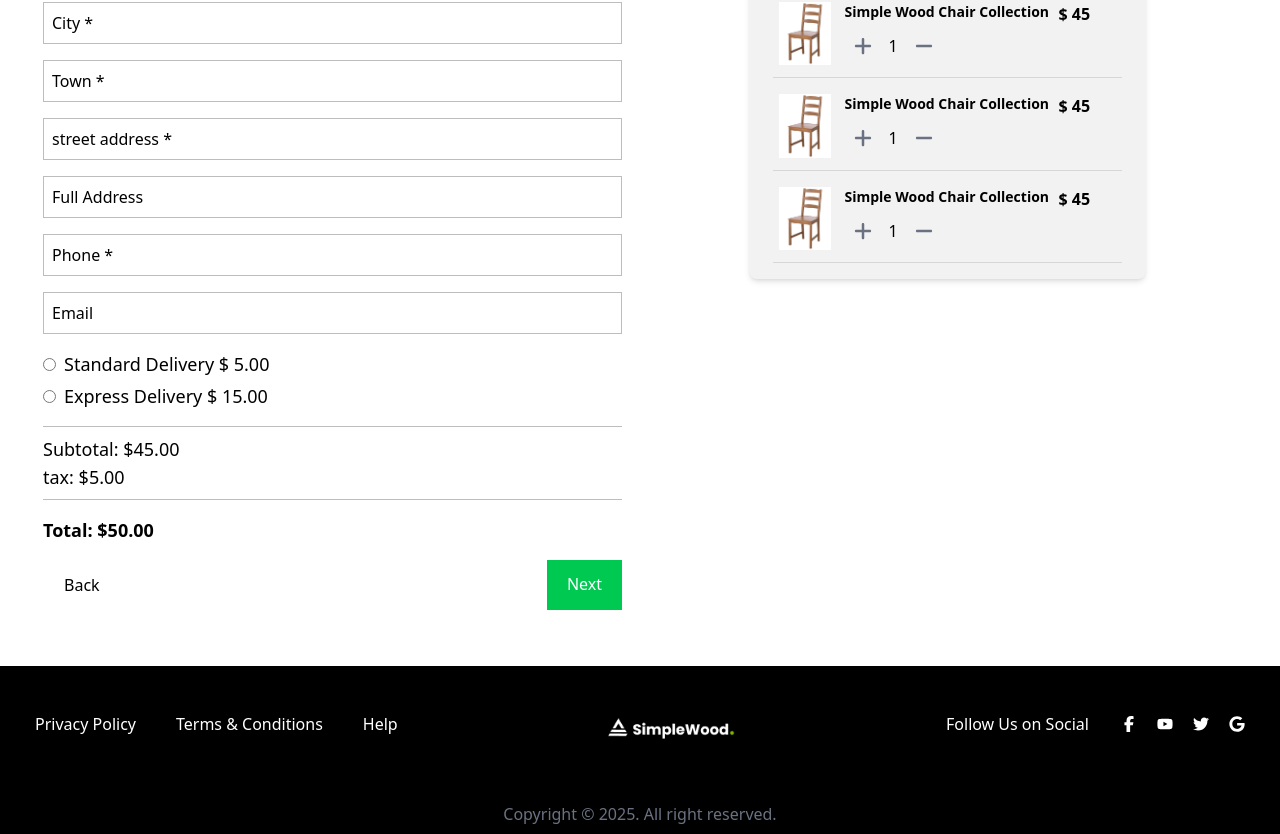
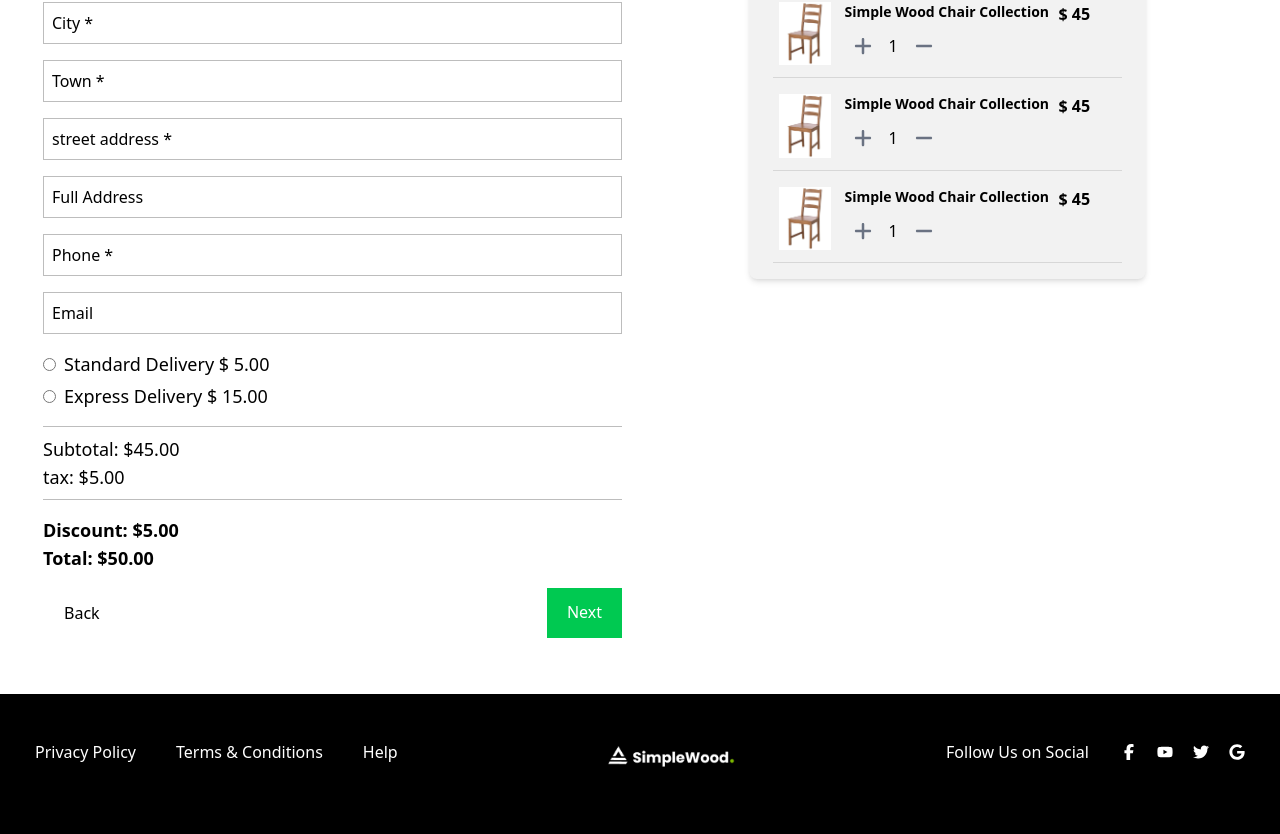
Before and after one commit to Mohammad-Nadil/simple-wood, a Next.js app: page /checkout in a window 1280 px wide. Shown: the part 367-1201 px from the top of the page. Built offline with nearby package versions, Linux system fonts and the light colour scheme.

Commit message:
coupon code place changed

```diff
--- a/src/app/cart/page.js
+++ b/src/app/cart/page.js
@@ -104,7 +104,9 @@ const page = () => {
               <p>Subtotal: $45.00</p>
               <p>tax: $5.00</p>
             </div>
-            <p className="font-semibold text-lg">Total: $45.00 + Delivery</p>
+            <div> <p className="font-semibold text-lg">Discount: $5.00</p>
+            <p className="font-semibold text-lg">Total: $45.00 + Delivery</p></div>
+
             <Link href="/checkout" >
               <button className="bg-green-500 text-white w-full py-2 hover:bg-primary hover:scale-110 duration-300">
                 Proceed to Checkout
--- a/src/app/checkout/page.js
+++ b/src/app/checkout/page.js
@@ -98,15 +98,19 @@ const page = () => {
             <p>Subtotal: $45.00</p>
             <p>tax: $5.00</p>
           </div>
-          <p className="font-semibold text-lg">Total: $50.00 </p>
+          <di>
+            <p className="font-semibold text-lg">Discount: $5.00</p>
+            <p className="font-semibold text-lg">Total: $50.00 </p>
+          </di>
           <div className="flex justify-between">
-            <button
+            <Link
               type="button"
-              onClick={() => window.history.back()}
+              href="/cart"
+              // onClick={() => window.history.back()}
               className="  py-3 px-5 border hover:border-primary border-transparent hover:scale-110 duration-300"
             >
               Back
-            </button>
+            </Link>
             <Link
               href="/confirm"
               className="bg-green-500 text-white  py-3 px-5 hover:bg-primary hover:scale-110 duration-300"
@@ -121,8 +125,7 @@ const page = () => {
               Order Summary
             </h3>
             <p className="text-gray-500 text-xs md:text-sm">
-              {" "}
-              3 items in your cart{" "}
+              3 items in your cart
             </p>
             <div className="flex flex-col gap-y-1">
               <Card />
--- a/src/app/confirm/page.js
+++ b/src/app/confirm/page.js
@@ -104,16 +104,6 @@ const page = () => {
               <strong>Delivery Method:</strong> {deliveryData.deliveryMethod}
             </p>
           </div>
-          <div className="couponCode flex  gap-2 md:gap-5 text-sm sm:text-base text-nowrap">
-            <input
-              type="text"
-              placeholder="Discount Code"
-              className="border p-1 md:p-2 w-2/3 md:w-1/3 outline-none"
-            />
-            <button className="bg-black text-white px-3 md:px-4 py-1 sm:py-2 hover:bg-gray-800 hover:scale-110 duration-300 ">
-              Apply Discount
-            </button>
-          </div>
           <div className="flex justify-between pt-4">
             <Link
               href="/checkout"
@@ -156,6 +146,9 @@ const page = () => {
                 <span>Delivery:</span>{" "}
                 <span>${billingData.deliveryCharge}</span>
               </p>
+              <p className="flex justify-between ">
+                <span>Discount:</span> <span>$0</span>
+              </p>
               <p className="flex justify-between font-semibold text-base mt-2">
                 <span>Total:</span> <span>${billingData.total}</span>
               </p>
@@ -165,7 +158,10 @@ const page = () => {
       </Container>
       {showModal && (
         <div className="fixed inset-0 bg-black/50 flex items-center justify-center z-50">
-          <div ref={modalRef} className="bg-white rounded-xl p-6 w-[90%] max-w-sm shadow-lg text-center space-y-4">
+          <div
+            ref={modalRef}
+            className="bg-white rounded-xl p-6 w-[90%] max-w-sm shadow-lg text-center space-y-4"
+          >
             <h2 className="text-xl font-semibold text-green-600">
               Order Placed!
             </h2>
@@ -173,12 +169,14 @@ const page = () => {
               Thank you for your order. You'll receive a confirmation email
               shortly.
             </p>
-            <button
+
+            <Link
+              href="/"
               onClick={closeModal}
               className="mt-4 bg-primary text-white px-4 py-2 rounded hover:bg-primary/80 transition"
             >
               Close
-            </button>
+            </Link>
           </div>
         </div>
       )}
```
